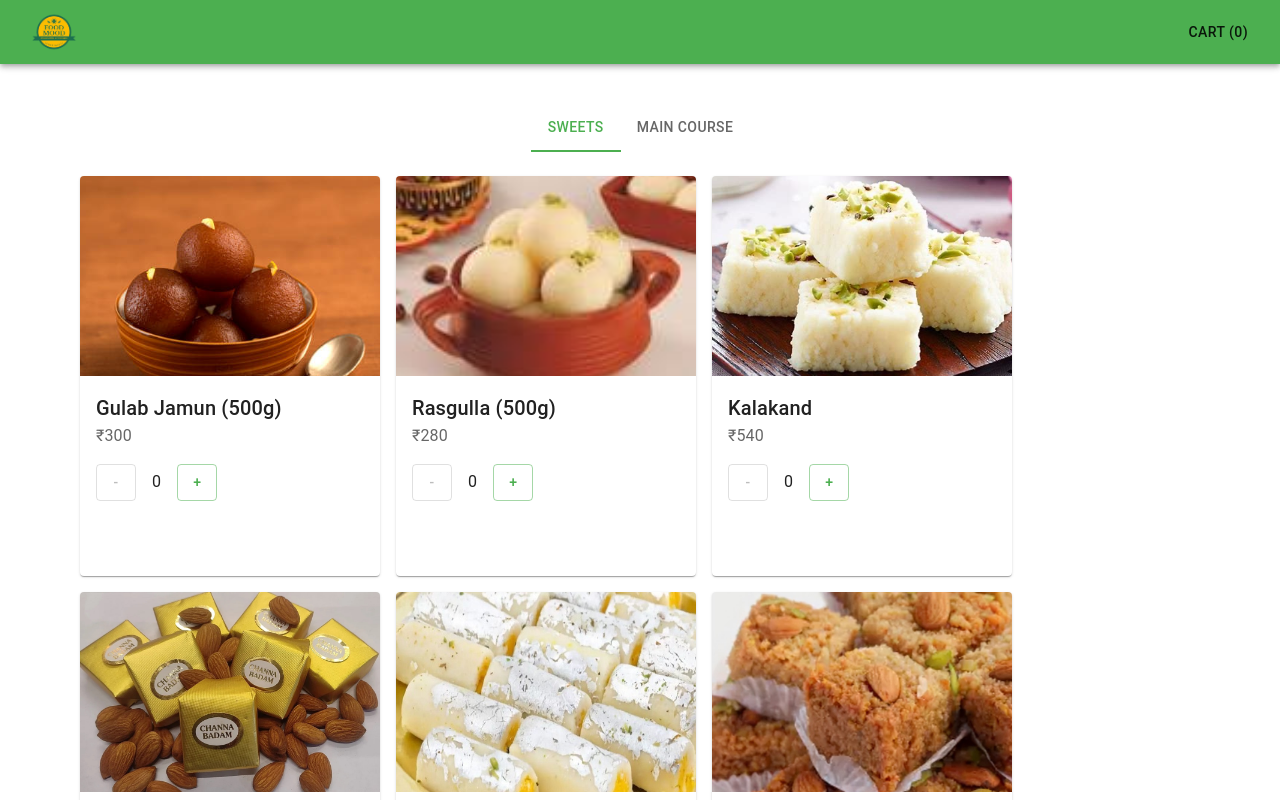
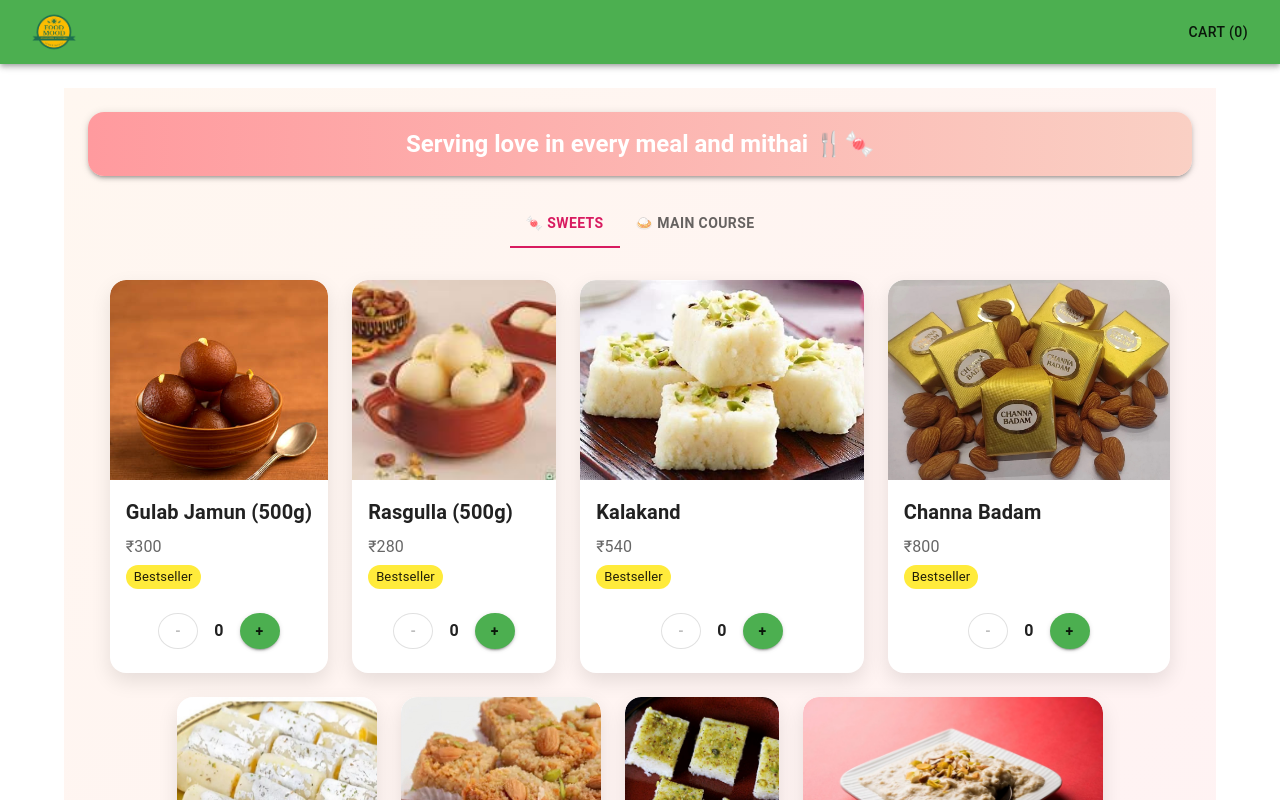
Before and after one commit to ArjunmMehra/foodmood, a React (Create React App) app: page / in a window 1280 px wide. Shown: the top 800 px of the page. Built offline with nearby package versions, Linux system fonts and the light colour scheme.

Commit message:
added more styles

```diff
--- a/src/pages/Home.js
+++ b/src/pages/Home.js
@@ -1,6 +1,18 @@
 import React, { useState, useEffect } from "react";
 import { menu } from "../data/menu";
-import { Grid, Card, CardMedia, CardContent, Typography, Button, Box, Tabs, Tab } from "@mui/material";
+import {
+  Grid,
+  Card,
+  CardMedia,
+  CardContent,
+  Typography,
+  Button,
+  Box,
+  Tabs,
+  Tab,
+  Paper,
+  Chip,
+} from "@mui/material";
 
 export default function Home({ addToCart }) {
   const [cartCounts, setCartCounts] = useState(() => {
@@ -36,35 +48,81 @@ export default function Home({ addToCart }) {
   };
 
   const renderItems = (items) => (
-    <Grid container spacing={2}>
+    <Grid container spacing={3} justifyContent="center">
       {items.map((item) => (
         <Grid item xs={12} sm={6} md={4} key={item.id}>
-          <Card sx={{ width: "300px", height: "400px", margin: "auto", display: "flex", flexDirection: "column" }}>
+          <Card
+            sx={{
+              maxWidth: 320,
+              margin: "auto",
+              borderRadius: "16px",
+              boxShadow: "0 8px 20px rgba(0,0,0,0.1)",
+              transition: "transform 0.3s, box-shadow 0.3s",
+              "&:hover": {
+                transform: "translateY(-5px)",
+                boxShadow: "0 12px 30px rgba(0,0,0,0.2)",
+              },
+              display: "flex",
+              flexDirection: "column",
+            }}
+          >
             <CardMedia
               component="img"
               image={item.img}
               alt={item.name}
-              sx={{ width: "100%", height: "200px", objectFit: "cover" }}
+              sx={{
+                height: 200,
+                objectFit: "cover",
+                borderTopLeftRadius: "16px",
+                borderTopRightRadius: "16px",
+              }}
             />
             <CardContent sx={{ flexGrow: 1 }}>
-              <Typography variant="h6">{item.name}</Typography>
-              <Typography color="text.secondary">₹{item.price}</Typography>
-              <Box sx={{ display: "flex", alignItems: "center", mt: 2 }}>
+              <Typography variant="h6" fontWeight="bold" gutterBottom>
+                {item.name}
+              </Typography>
+              <Typography color="text.secondary" gutterBottom>
+                ₹{item.price}
+              </Typography>
+              <Chip
+                label="Bestseller"
+                color="secondary"
+                size="small"
+                sx={{ mb: 2 }}
+              />
+              <Box
+                sx={{
+                  display: "flex",
+                  alignItems: "center",
+                  justifyContent: "center",
+                  mt: 1,
+                }}
+              >
                 <Button
                   variant="outlined"
                   color="secondary"
                   onClick={() => handleRemoveFromCart(item)}
                   disabled={!cartCounts[item.id]}
-                  sx={{ minWidth: "40px" }}
+                  sx={{
+                    minWidth: "40px",
+                    fontWeight: "bold",
+                    borderRadius: "50%",
+                  }}
                 >
                   -
                 </Button>
-                <Typography sx={{ mx: 2 }}>{cartCounts[item.id] || 0}</Typography>
+                <Typography sx={{ mx: 2, fontWeight: "bold" }}>
+                  {cartCounts[item.id] || 0}
+                </Typography>
                 <Button
-                  variant="outlined"
+                  variant="contained"
                   color="primary"
                   onClick={() => handleAddToCart(item)}
-                  sx={{ minWidth: "40px" }}
+                  sx={{
+                    minWidth: "40px",
+                    fontWeight: "bold",
+                    borderRadius: "50%",
+                  }}
                 >
                   +
                 </Button>
@@ -77,15 +135,46 @@ export default function Home({ addToCart }) {
   );
 
   return (
-    <div style={{ padding: "16px" }}>
-      <Tabs value={selectedTab} onChange={handleTabChange} centered>
-        <Tab label="Sweets" />
-        <Tab label="Main Course" />
+    <Box
+      sx={{
+        padding: "24px",
+        minHeight: "100vh",
+        background: "linear-gradient(135deg, #fff7f0, #fff0f5)",
+      }}
+    >
+      <Paper
+        elevation={3}
+        sx={{
+          padding: "16px",
+          marginBottom: "24px",
+          borderRadius: "16px",
+          textAlign: "center",
+          background: "linear-gradient(90deg, #ff9a9e, #fad0c4)",
+          color: "#fff",
+        }}
+      >
+        <Typography variant="h5" fontWeight="bold">
+          Serving love in every meal and mithai 🍴🍬
+        </Typography>
+      </Paper>
+
+      <Tabs
+        value={selectedTab}
+        onChange={handleTabChange}
+        centered
+        sx={{
+          mb: 4,
+          "& .MuiTab-root": { fontWeight: "bold" },
+          "& .Mui-selected": { color: "#d81b60 !important" },
+          "& .MuiTabs-indicator": { backgroundColor: "#d81b60" },
+        }}
+      >
+        <Tab label="🍬 Sweets" />
+        <Tab label="🍛 Main Course" />
       </Tabs>
-      <Box sx={{ mt: 3 }}>
-        {selectedTab === 0 && renderItems(menu.sweets)}
-        {selectedTab === 1 && renderItems(menu.mainCourse)}
-      </Box>
-    </div>
+
+      <Box>{selectedTab === 0 && renderItems(menu.sweets)}</Box>
+      <Box>{selectedTab === 1 && renderItems(menu.mainCourse)}</Box>
+    </Box>
   );
 }
```
